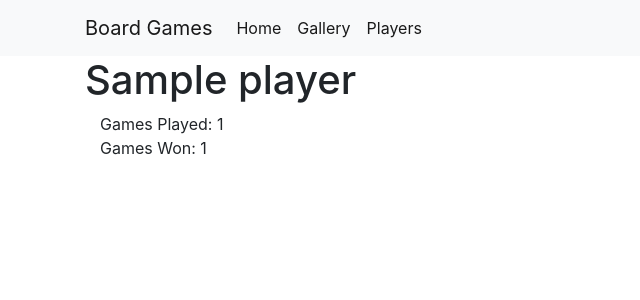
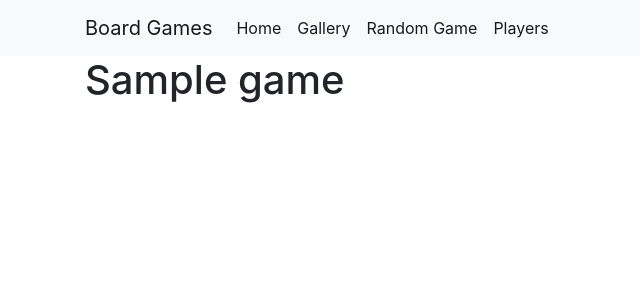
Before and after one commit to HaeckelK/games_logger_django, a Django app: page /game/1/ in a window 1280 px wide. Shown: the top 300 px of the page, without its empty margins (0-640 px from the left). Run offline with Django 3.2, Linux system fonts and the light colour scheme; tables that the repository leaves empty hold one stand-in row (values such as "Sample post"); some libraries are stand-ins or nearby versions.

Commit message:
feat: choose game at random (#6)
Co-authored-by: HaeckelK <haeckelk.github@gmail.com>

```diff
--- a/games_logger/games/models.py
+++ b/games_logger/games/models.py
@@ -54,6 +54,10 @@ class Game(models.Model):
     def url(self):
         return f"/game/{self.id}"
 
+    # def get_absolute_url(self):
+    #     from django.urls import reverse
+    #     return reverse('games.views.game_detail', args=[str(self.id)])
+
 
 class Match(models.Model):
     players = models.ManyToManyField("Player", related_name="players")
--- /dev/null
+++ b/games_logger/games/templates/game_detail.html
@@ -0,0 +1,8 @@
+{% extends "base.html" %}
+{% block page_content %}
+<h1>{{game.name}}</h1>
+
+<div class="container">
+
+</div>
+{% endblock %}
--- a/games_logger/games/urls.py
+++ b/games_logger/games/urls.py
@@ -7,4 +7,5 @@ urlpatterns = [
     path("players/", views.players, name="players"),
     path("gallery/", views.gallery, name="gallery"),
     path("game/<int:pk>/", views.game_detail, name="game_detail"),
+    path("random_game/", views.random_game, name="random_game"),
 ]
--- a/games_logger/games/views.py
+++ b/games_logger/games/views.py
@@ -1,6 +1,6 @@
 from collections import namedtuple
 
-from django.shortcuts import render
+from django.shortcuts import render, redirect
 from .models import Match, Player, Game
 
 
@@ -48,10 +48,14 @@ def gallery(request):
     return render(request, "gallery.html", context)
 
 def game_detail(request, pk: int):
-    """Player information page."""
-    played = Match.objects.filter(players__in=[pk]).count()
-    won = Match.objects.filter(winners__in=[pk]).count()
-    context = {"player": Player.objects.get(pk=pk),
-               "played": played,
-               "won": won}
-    return render(request, "player.html", context)
+    """Game information page."""
+    context = {"game": Game.objects.get(pk=pk)}
+    return render(request, "game_detail.html", context)
+
+def random_game(request):
+    """Redirect to a game selected at random."""
+    from random import choice
+
+    pks = Game.objects.values_list('pk', flat=True)
+    random_pk = choice(pks)
+    return redirect('game_detail', pk=random_pk)
--- a/games_logger/games_logger/templates/base.html
+++ b/games_logger/games_logger/templates/base.html
@@ -31,6 +31,9 @@
                         <a class="nav-link" href="{% url 'gallery' %}">Gallery</a>
                     </li>
                     <li class="nav-item active">
+                        <a class="nav-link" href="{% url 'random_game' %}">Random Game</a>
+                    </li>
+                    <li class="nav-item active">
                         <a class="nav-link" href="{% url 'players' %}">Players</a>
                     </li>
                 </ul>
```
